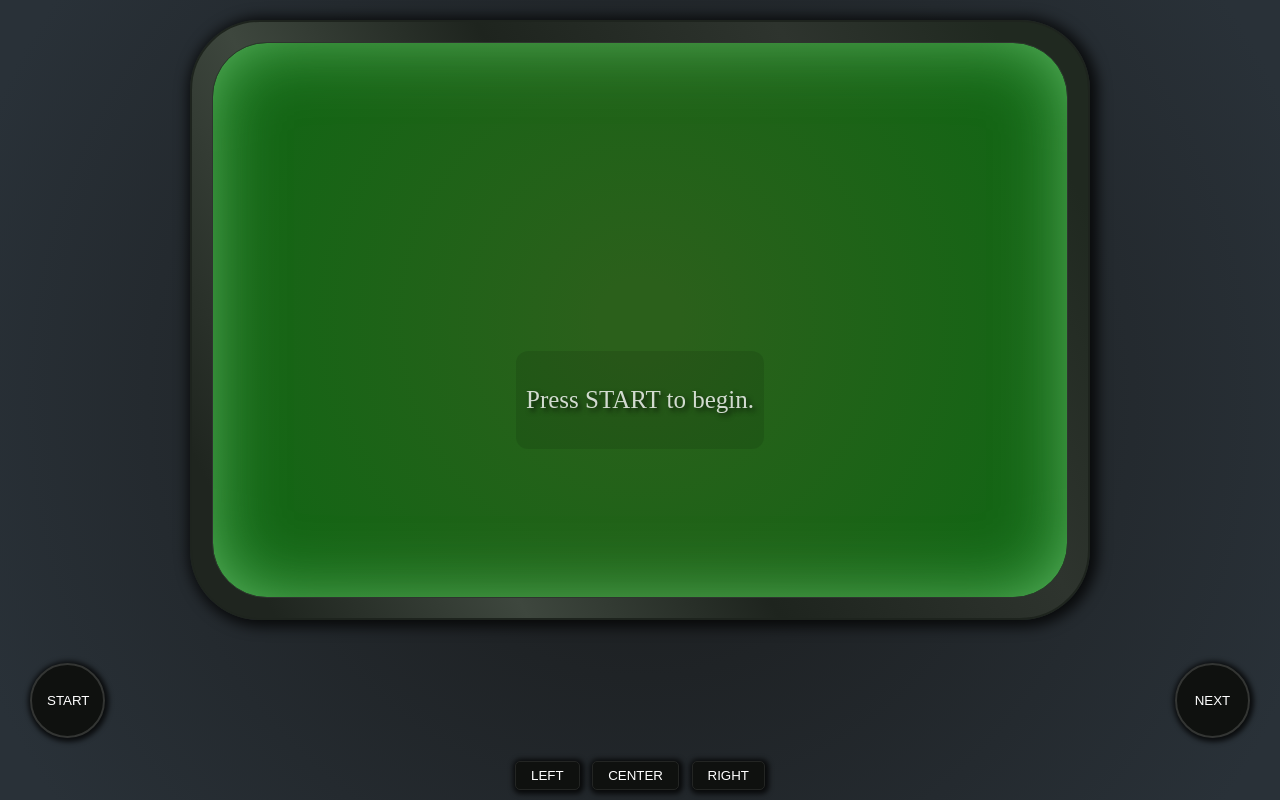
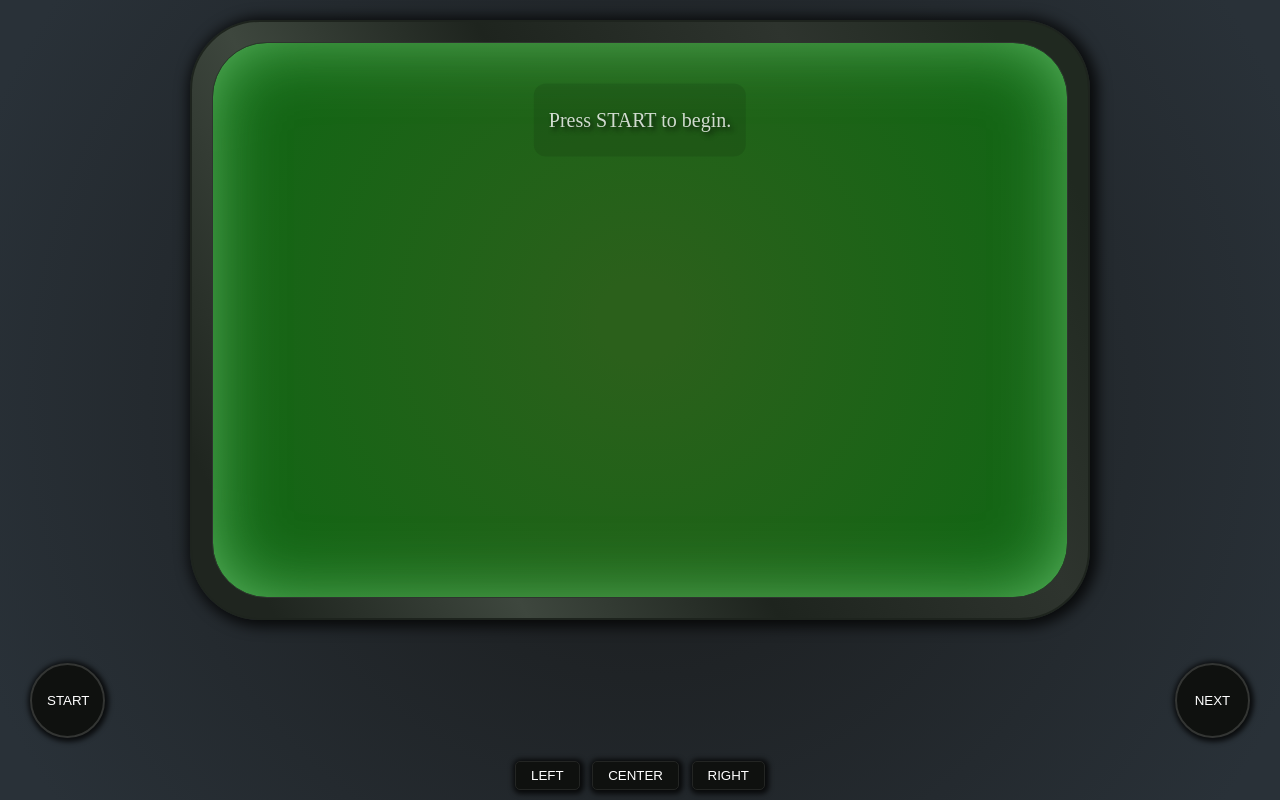
Before and after one commit to Yurimcalex/Mind_reader, a website built with Vite: page index.html in a window 1280 px wide. Built offline with nearby package versions, Linux system fonts and the light colour scheme.

Commit message:
Place the text to the top

```diff
--- a/src/styles/index.css
+++ b/src/styles/index.css
@@ -39,7 +39,7 @@ body {
 
 .wrapper__tips {
 	position: absolute;
-	top: 50%;
+	top: 15%;
 	left: 50%;
 	transform: translate(-50%, -50%);
 }
@@ -101,9 +101,9 @@ body {
 }
 
 .tips {
-	padding: 10px;
+	padding: 5px 15px;
 	border-radius: 12px;
-	font-size: 25px;
+	font-size: 20px;
 	background: rgba(0, 0, 0, .1);
 	color: rgba(255, 255, 255, .8);
 	text-shadow: 3px 3px 5px rgba(0, 0, 0, 0.68);
```
